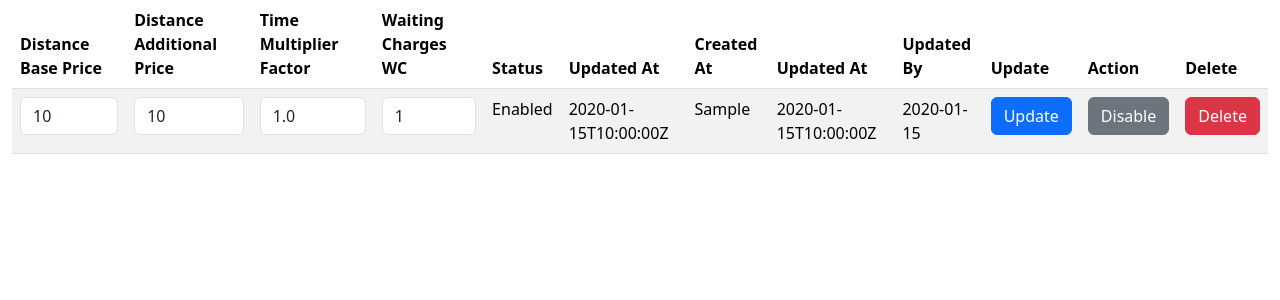
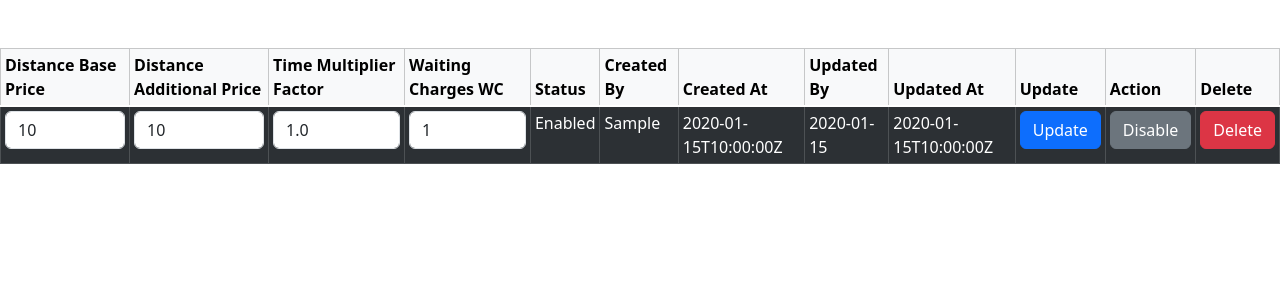
Before and after one commit to VishwaCoder/assigenment_l2_v1, a Django app: page /app/home/ in a window 1280 px wide. Shown: the part 56-356 px from the top of the page. Run offline with Django 5.2, Linux system fonts and the light colour scheme; tables that the repository leaves empty hold one stand-in row (values such as "Sample post"); some libraries are stand-ins or nearby versions.

Commit message:
updated models and templates.

```diff
--- a/pricing_module_l2/prc_mdl_app/models.py
+++ b/pricing_module_l2/prc_mdl_app/models.py
@@ -8,8 +8,8 @@ class Price(models.Model):
     distance_additional_price = models.IntegerField()
     time_multiplier_factor = models.FloatField()
     waiting_charge = models.IntegerField()
-    is_enabled = models.BooleanField(default=True)
+    is_enabled = models.BooleanField(default=False)
     created_at = models.DateTimeField(default=timezone.now)
-    created_by = models.EmailField(max_length=225, default="asus.gmail.com")
+    created_by = models.EmailField(max_length=225)
     updated_at = models.DateTimeField(blank=True, null=True)
     updated_by = models.EmailField(max_length=225, blank=True, null=True)
--- a/pricing_module_l2/prc_mdl_app/templates/prc_mdl_app/index.html
+++ b/pricing_module_l2/prc_mdl_app/templates/prc_mdl_app/index.html
@@ -21,25 +21,32 @@
     </div>
 </nav>
 
-<div class="container-fluid">
-    <table class="table table-striped">
-        <thead>
+<div class="container-fluid text-center ">
+    <div class="row">
+        <div class="col">
+        </div>
+    </div>
+</div>
+
+<div class="table-responsive mt-5">
+    <table class="table table-striped table-dark table-hover table-bordered table-sm">
+        <thead class="table-light">
         <tr>
             <th scope="col">Distance Base Price</th>
             <th scope="col">Distance Additional Price</th>
             <th scope="col">Time Multiplier Factor</th>
             <th scope="col">Waiting Charges WC</th>
             <th scope="col">Status</th>
+            <th scope="col">Created By</th>
+            <th scope="col">Created At</th>
+            <th scope="col">Updated By</th>
             <th scope="col">Updated At</th>
-            <th scope="col">Created At</th>
-            <th scope="col">Updated At</th>
-            <th scope="col">Updated By</th>
             <th scope="col">Update</th>
             <th scope="col">Action</th>
             <th scope="col">Delete</th>
         </tr>
         </thead>
-        <tbody>
+        <tbody class="table-group-divider">
         {% for item in config_list %}
         <form action="{% url 'updatePriceConfig' %}" method="POST">
             {% csrf_token %}
@@ -53,10 +60,10 @@
                 <td><input type="number" class="form-control" name="waiting_charge"
                            value={{item.waiting_charge}}></td>
                 <td>{{item.is_enabled}}</td>
+                <td>{{item.created_by}}</td>
                 <td>{{item.created_at}}</td>
-                <td>{{item.created_by}}</td>
+                <td>{{item.updated_by}}</td>
                 <td>{{item.updated_at}}</td>
-                <td>{{item.updated_by}}</td>
                 <td>
                     <button type="submit" class="btn btn-primary">Update</button>
                 </td>
@@ -79,6 +86,7 @@
     </table>
 </div>
 
+
 <script src="{% static 'prc_mdl_app/js/bootstrap.js' %}"></script>
 </body>
 </html>
```
Also changed, not shown: pricing_module_l2/prc_mdl_app/templates/prc_mdl_app/price_calculator.html (+8 -2 lines), pricing_module_l2/prc_mdl_app/migrations/0008_alter_price_created_by.py (added), pricing_module_l2/prc_mdl_app/migrations/0009_alter_price_is_enabled.py (added).
